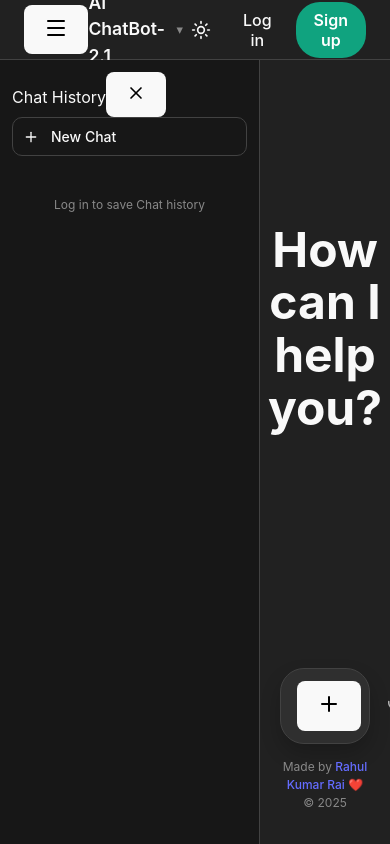
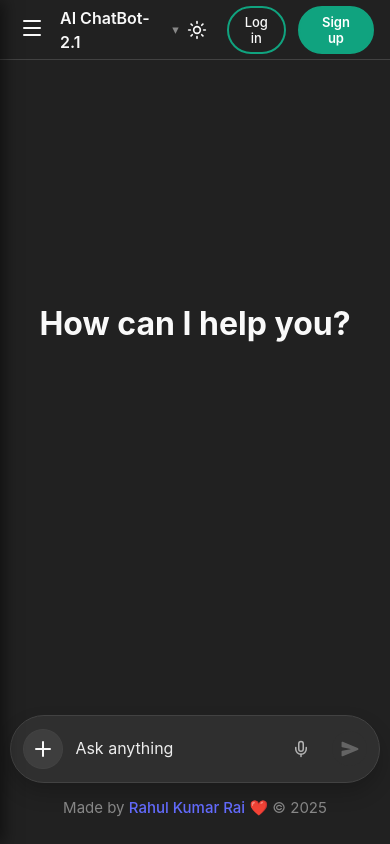
Before and after one commit to rahul-kr-rai/ChatGPT-Clone, a React (Vite) app in the folder frontend/: page / in a window 390 px wide. Built offline with nearby package versions, Linux system fonts and the light colour scheme.

Commit message:
Refactor CSS for mobile responsiveness and UI updates
Updated styles for improved mobile responsiveness and UI elements.

```diff
--- a/frontend/src/App.css
+++ b/frontend/src/App.css
@@ -28,7 +28,7 @@
   --bg-msg-user: #e5e5e5;
   --bg-hover: #f0f0f0;
   --bg-pill: #ffffff;
-  --border-color: #e5e5e5;
+  --border-color: #afafaf;
   --text-main: #333333;
   --text-secondary: #666;
   --text-placeholder: #555;
@@ -67,17 +67,28 @@ html, body, #root {
   display: flex;
   justify-content: space-between;
   align-items: center;
-  padding: 0 24px;
+  padding: 0 16px; /* Slightly reduced for better mobile look */
   border-bottom: 1px solid var(--border-color);
   flex-shrink: 0;
   background-color: var(--bg-body);
 }
 
+/* Mobile Toggle Btn (Hidden on desktop) */
+.mobile-menu-btn {
+  display: none; /* Default hidden */
+  background: transparent;
+  border: none;
+  color: var(--text-main);
+  cursor: pointer;
+  margin-right: 12px;
+  padding: 4px;
+}
+
 .nav-brand { font-weight: 600; font-size: 1.1rem; cursor: pointer; display: flex; align-items: center; }
 .nav-brand .arrow { font-size: 0.8rem; margin-left: 6px; color: var(--text-secondary); }
 .nav-actions { display: flex; gap: 12px; align-items: center; }
-.login-trigger { background: transparent; color: var(--text-main); border: none; padding: 8px 12px; cursor: pointer; font-weight: 500; }
-.signup-trigger { background: #10a37f; color: white; border: none; padding: 8px 18px; border-radius: 24px; font-weight: 600; cursor: pointer; }
+.login-trigger { background: transparent; color: var(--text-main); border: 2px solid #10a37f; border-radius: 25px; padding: 8px 20px; cursor: pointer; font-weight: 500;display: flex; align-items: center; justify-content: center; }
+.signup-trigger { background: #10a37f; color: white; border: 2px solid #10a37f; border-radius: 25px; padding: 8px 20px; border-radius: 24px; font-weight: 600; cursor: pointer;  display: flex; align-items: center; justify-content: center; }
 
 /* Theme Toggle Button */
 .theme-toggle-btn {
@@ -100,8 +111,22 @@ html, body, #root {
   flex: 1;
   overflow: hidden;
   max-width: 100%;
+  position: relative; /* Needed for mobile overlay positioning */
 }
-.chat-sidebar { width: 260px; background: var(--bg-sidebar); padding: 12px; display: flex; flex-direction: column; flex-shrink: 0; border-right: 1px solid var(--border-color); }
+
+.chat-sidebar {
+  width: 260px;
+  background: var(--bg-sidebar);
+  padding: 12px;
+  display: flex;
+  flex-direction: column;
+  flex-shrink: 0;
+  border-right: 1px solid var(--border-color);
+  transition: transform 0.3s ease;
+}
+
+/* Mobile Header in Sidebar (hidden on desktop) */
+.sidebar-header-mobile { display: none; }
 
 .new-chat-btn {
   width: 100%;
@@ -137,10 +162,10 @@ html, body, #root {
 .delete-btn:hover { color: #ff4d4d; background: rgba(255, 77, 77, 0.1); }
 .history-item:hover { background: var(--bg-hover); }
 .history-item.active { background: var(--bg-hover); font-weight: 500; }
-.guest-label { font-size: 12px; color: var(--text-secondary); text-align: center; margin-top: 20px; }
+.guest-label { font-size: 18px; color: var(--text-secondary); text-align: center; margin-top: 20px; }
 
 /* --- Chat View --- */
-.chat-view { flex: 1; display: flex; flex-direction: column; position: relative; background: var(--bg-body); }
+.chat-view { flex: 1; display: flex; flex-direction: column; position: relative; background: var(--bg-body); width: 100%; }
 
 .scrollable-messages {
   flex: 1;
@@ -157,13 +182,14 @@ html, body, #root {
 }
 .user-profile:hover { background-color: #1a7f64; transform: scale(1.05); }
 
-.hero-landing { height: 60vh; display: flex; align-items: center; justify-content: center; text-align: center; color: var(--text-main); }
+.hero-landing { height: 60vh; display: flex; align-items: center; justify-content: center; text-align: center; color: var(--text-main); padding: 0 20px; }
 .hero-landing h1 { font-size: 48px; font-weight: 700; margin-bottom: 40px; }
 
 /* --- Messages --- */
 .msg-row { width: 100%; display: flex; padding: 12px 24px; }
 .msg-row.user { justify-content: flex-end; }
-.msg-row.bot { justify-content: flex-start; padding-left: 20rem; }
+.msg-row.bot { justify-content: flex-start; padding-left: 20rem; /* Desktop padding */ }
+
 .msg-wrapper { max-width: 70%; display: flex; }
 
 .text-box {
@@ -180,23 +206,76 @@ html, body, #root {
 
 .input-pill-container {
   max-width: 800px; margin: 0 auto; background-color: var(--bg-input);
-  border: 1px solid var(--border-color); border-radius: 24px; padding: 12px 16px;
+  border: 1px solid var(--border-color); border-radius: 50px; padding: 12px 16px;
   box-shadow: 0 10px 20px var(--shadow-color);
+  position: relative; /* For absolute popover positioning */
 }
 
-.pill-actions-row { display: flex; gap: 8px; margin-bottom: 16px; flex-wrap: wrap; justify-content: left; }
-.action-pill {
-  background: var(--bg-pill); color: var(--text-main); border: 1px solid var(--border-color); padding: 6px 14px;
-  border-radius: 20px; font-size: 13px; display: flex; align-items: center; gap: 8px;
-  cursor: pointer; transition: background 0.2s;
+/* --- Popover Menu Styles --- */
+.attach-menu-popover {
+  position: absolute;
+  bottom: 110%; /* Place above the input bar */
+  left: 0;
+  background-color: var(--bg-sidebar);
+  border: 1px solid var(--border-color);
+  border-radius: 12px;
+  padding: 6px;
+  display: flex;
+  flex-direction: column;
+  gap: 2px;
+  box-shadow: 0 8px 20px var(--shadow-color);
+  z-index: 100;
+  min-width: 200px;
+  backdrop-filter: blur(10px);
 }
-.action-pill:hover { background: var(--bg-hover); }
 
-/* In Light mode, make pills stand out more if needed */
-[data-theme="light"] .action-pill { background: #ffffff; border: 1px solid #ddd; color: #444; }
-[data-theme="light"] .action-pill:hover { background: #f0f0f0; }
+.menu-item {
+  background: transparent;
+  border: none;
+  color: var(--text-main);
+  padding: 12px;
+  text-align: left;
+  display: flex;
+  align-items: center;
+  gap: 12px;
+  cursor: pointer;
+  border-radius: 8px;
+  font-size: 14px;
+  transition: background 0.2s;
+}
+.menu-item:hover {
+  background: var(--bg-hover);
+}
 
-.pill-form { display: flex; align-items: center; gap: 10px; }
+/* --- Toggle Button --- */
+.attach-toggle-btn {
+  width: 40px; height: 40px;
+  background-color: var(--bg-pill);
+  color: var(--text-main);
+  border: 1px solid var(--border-color);
+  border-radius: 50%;
+  display: flex;
+  align-items: center;
+  justify-content: center;
+  cursor: pointer;
+  margin-right: 12px;
+  flex-shrink: 0;
+  transition: all 0.2s;
+}
+/* Ensure the SVG has explicit size and isn't squashed */
+.attach-toggle-btn svg {
+  width: 24px;
+  height: 24px;
+  flex-shrink: 0;
+}
+
+.attach-toggle-btn:hover, .attach-toggle-btn.active {
+  background-color: var(--bg-hover);
+  border-color: #888;
+}
+
+.pill-form { display: flex; align-items: center; gap: 0px; }
+
 .pill-form textarea {
   flex: 1; background: transparent; border: none; color: var(--text-main); font-size: 16px;
   outline: none; padding: 12px 0; min-height: 50px; max-height: 40vh; resize: none;
@@ -204,8 +283,38 @@ html, body, #root {
 }
 .pill-form textarea::placeholder { color: var(--text-placeholder); }
 
-.input-tools { display: flex; align-items: center; gap: 12px; }
-.mic-tool { color: var(--icon-color); cursor: pointer; padding: 4px; }
+.input-tools { display: flex; align-items: center; gap: 12px; margin-left: 10px;}
+
+/* --- Mic Tool & Pulse Effect (UPDATED) --- */
+.mic-tool {
+  color: var(--icon-color);
+  cursor: pointer;
+  padding: 10px; /* Increased padding for better ring effect */
+  border-radius: 50%;
+  display: flex;
+  align-items: center;
+  justify-content: center;
+  transition: all 0.2s;
+}
+.mic-tool:hover { background-color: var(--bg-hover); color: var(--text-main); }
+
+.active-mic {
+  color: #10A37F !important; /* Force Red */
+  background-color: rgba(77, 255, 107, 0.1);
+  animation: pulse-ring 1.5s infinite;
+}
+
+@keyframes pulse-ring {
+  0% {
+    box-shadow: 0 0 0 0 #10A37F;
+  }
+  70% {
+    box-shadow: 0 0 0 10px rgba(255, 77, 77, 0);
+  }
+  100% {
+    box-shadow: 0 0 0 0 rgba(255, 77, 77, 0);
+  }
+}
 
 .send-tool {
   width: 35px; height: 35px; border-radius: 50%;
@@ -221,7 +330,7 @@ html, body, #root {
   color: var(--bg-body);
 }
 
-.privacy-disclaimer { text-align: center; font-size: 12px; color: var(--text-secondary); margin-top: 14px; }
+.privacy-disclaimer { text-align: center; font-size: 15px; color: var(--text-secondary); margin-top: 14px; }
 
 /* --- File Preview Styles --- */
 .file-preview-pill {
@@ -270,6 +379,78 @@ html, body, #root {
 .forgot-link { color: #10a37f; font-size: 13px; text-align: right; cursor: pointer; margin: -5px 0 15px 0; display: block; }
 .thinking-text { color: var(--text-secondary); font-style: italic; font-size: 14px; display: flex; align-items: center; }
 
+/* --- RESPONSIVE MEDIA QUERIES --- */
+@media (max-width: 768px) {
+  /* Show hamburger menu */
+  .mobile-menu-btn { display: block; }
+
+  /* Navbar Adjustments */
+  .nav-brand { font-size: 1rem; }
+  .signup-trigger { padding: 6px 14px; font-size: 13px; }
+  .login-trigger { padding: 6px 10px; font-size: 13px; }
+
+  /* Sidebar slides out from the left */
+  .chat-sidebar {
+    position: fixed;
+    left: 0; top: 0; bottom: 0;
+    z-index: 1000;
+    transform: translateX(-100%); /* Hidden by default */
+    width: 80%; /* Takes mostly full width on very small screens */
+    max-width: 300px;
+    box-shadow: 4px 0 15px rgba(0,0,0,0.5);
+  }
+
+  /* Class to open sidebar */
+  .chat-sidebar.open {
+    transform: translateX(0);
+  }
+
+  /* Overlay Background */
+  .mobile-overlay {
+    position: fixed; inset: 0;
+    background: rgba(0,0,0,0.5);
+    z-index: 900;
+    backdrop-filter: blur(2px);
+  }
+
+  /* Sidebar Header Mobile (Title + Close Btn) */
+  .sidebar-header-mobile {
+    display: flex;
+    justify-content: space-between;
+    align-items: center;
+    margin-bottom: 16px;
+    padding-bottom: 12px;
+    border-bottom: 1px solid var(--border-color);
+  }
+
+  .sidebar-title {
+    font-weight: 600;
+    font-size: 16px;
+    color: var(--text-main);
+  }
+
+  .close-sidebar-btn {
+    background: transparent; border: none; color: var(--text-secondary); cursor: pointer;
+    padding: 4px; display: flex; align-items: center;
+  }
+
+  /* Adjust Chat View to take full width */
+  .chat-view {
+    width: 100%;
+  }
+
+  /* Adjust Message Padding for Mobile */
+  .msg-row { padding: 10px 16px; }
+  .msg-row.bot { padding-left: 0; }
+  .msg-wrapper { max-width: 85%; }
+  .hero-landing h1 { font-size: 32px; }
+
+  /* Auth Card Mobile */
+  .auth-card { max-width: 90%; }
+  .input-fixed-bottom { padding: 10px; }
+  .input-pill-container { border-radius: 50px; padding: 8px 12px; }
+}
+
 /* --- SweetAlert2 Theme Overrides --- */
 
 /* Fix: Ensure SweetAlert sits ON TOP of Auth Overlay (2000) */
```
